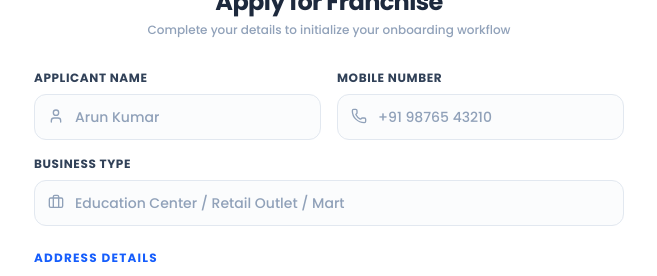
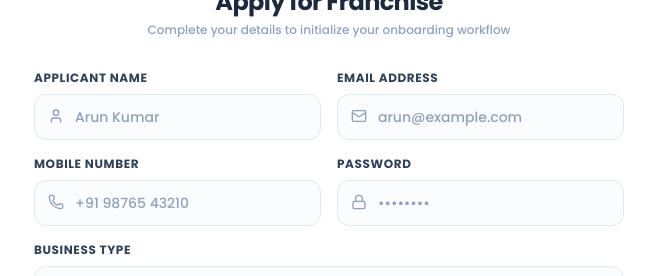
Before and after one commit to suriyanandhimalai555-prog/AVG_Franchise, a React (Vite) app in the folder client/: page /signup in a window 1280 px wide. Shown: the part 217-493 px from the top of the page, without its empty margins (311-968 px from the left). Built offline with nearby package versions, Linux system fonts and the light colour scheme; no server answers.

Commit message:
changes 2

```diff
--- a/client/src/pages/Signup.jsx
+++ b/client/src/pages/Signup.jsx
@@ -1,24 +1,31 @@
 import React, { useState } from 'react';
 import { useNavigate, Link } from 'react-router-dom';
-import { User, Phone, Briefcase, MapPin, Building, Home, Hash, ArrowRight, ShieldCheck, ChevronDown } from 'lucide-react';
+import { User, Phone, Mail, Lock, Briefcase, MapPin, Building, Home, Hash, ArrowRight, ShieldCheck, ChevronDown, Loader2, AlertCircle } from 'lucide-react';
 import Logo from '../assets/logo.png';
 import { INDIA_LOCATIONS } from '../data/indiaLocations';
+
+// Fallback handles Vite dev server proxy or standalone backend port
+const API_BASE_URL = import.meta.env.VITE_API_BASE_URL || 'http://localhost:5000';
 
 const Register = () => {
   const navigate = useNavigate();
 
   const [formData, setFormData] = useState({
     name: '',
+    email: '',
     mobile: '',
+    password: '',
     businessType: '',
     street: '',
     area: '',
     state: 'Tamil Nadu',
-    district: INDIA_LOCATIONS['Tamil Nadu'][0],
+    district: INDIA_LOCATIONS['Tamil Nadu'] ? INDIA_LOCATIONS['Tamil Nadu'][0] : '',
     pincode: ''
   });
 
-  // Dynamic district update on state selection
+  const [loading, setLoading] = useState(false);
+  const [error, setError] = useState(null);
+
   const handleStateChange = (e) => {
     const selectedState = e.target.value;
     const defaultDistrict = INDIA_LOCATIONS[selectedState] ? INDIA_LOCATIONS[selectedState][0] : '';
@@ -29,16 +36,54 @@ const Register = () => {
     });
   };
 
-  const handleSubmit = (e) => {
+  const handleSubmit = async (e) => {
     e.preventDefault();
-    navigate('/user');
+    setError(null);
+    setLoading(true);
+
+    try {
+      // Safe dynamic target URL
+      const targetUrl = API_BASE_URL.endsWith('/')
+        ? `${API_BASE_URL}api/auth/register-franchise`
+        : `${API_BASE_URL}/api/auth/register-franchise`;
+
+      const response = await fetch(targetUrl, {
+        method: 'POST',
+        headers: {
+          'Content-Type': 'application/json'
+        },
+        body: JSON.stringify(formData)
+      });
+
+      // Safely parse JSON response to prevent crashing on non-JSON HTML error responses
+      const contentType = response.headers.get('content-type');
+      let data = {};
+      if (contentType && contentType.includes('application/json')) {
+        data = await response.json();
+      } else {
+        throw new Error(`Server returned status ${response.status} (${response.statusText})`);
+      }
+
+      if (!response.ok) {
+        throw new Error(data.message || 'Franchise registration failed');
+      }
+
+      if (data.token) {
+        localStorage.setItem('token', data.token);
+      }
+
+      navigate(data.redirectTo || '/franchise');
+    } catch (err) {
+      setError(err.message);
+    } finally {
+      setLoading(false);
+    }
   };
 
   return (
     <div className="min-h-screen flex items-center justify-center bg-slate-50/80 p-4 py-8">
       <div className="w-full max-w-2xl bg-white rounded-3xl shadow-xl shadow-slate-200/60 border border-slate-100 p-8 sm:p-10">
 
-        {/* Header Branding */}
         <div className="flex flex-col items-center mb-8">
           <div className="p-3 bg-slate-50 rounded-2xl border border-slate-100 mb-3 shadow-inner">
             <img src={Logo} alt="AVG Franchise Logo" className="w-12 h-12 object-contain" />
@@ -55,10 +100,14 @@ const Register = () => {
           </p>
         </div>
 
-        {/* Form Container */}
+        {error && (
+          <div className="mb-6 p-4 rounded-xl bg-rose-50 border border-rose-100 text-rose-600 text-xs font-semibold flex items-center gap-2">
+            <AlertCircle className="w-4 h-4 shrink-0" />
+            <span>{error}</span>
+          </div>
+        )}
+
         <form onSubmit={handleSubmit} className="space-y-4">
-
-          {/* Personal & Business Info */}
           <div className="grid grid-cols-1 md:grid-cols-2 gap-4">
 
             <div>
@@ -80,6 +129,23 @@ const Register = () => {
 
             <div>
               <label className="block text-xs font-bold text-slate-700 uppercase tracking-wider mb-2">
+                Email Address
+              </label>
+              <div className="relative">
+                <Mail className="w-4 h-4 absolute left-3.5 top-3.5 text-slate-400 pointer-events-none" />
+                <input
+                  type="email"
+                  required
+                  placeholder="arun@example.com"
+                  value={formData.email}
+                  onChange={(e) => setFormData({ ...formData, email: e.target.value })}
+                  className="w-full pl-10 pr-4 py-3 text-sm bg-slate-50/50 border border-slate-200 rounded-xl font-medium text-slate-800 placeholder-slate-400 focus:outline-none focus:ring-2 focus:ring-blue-600/20 focus:border-blue-600 transition"
+                />
+              </div>
+            </div>
+
+            <div>
+              <label className="block text-xs font-bold text-slate-700 uppercase tracking-wider mb-2">
                 Mobile Number
               </label>
               <div className="relative">
@@ -90,6 +156,23 @@ const Register = () => {
                   placeholder="+91 98765 43210"
                   value={formData.mobile}
                   onChange={(e) => setFormData({ ...formData, mobile: e.target.value })}
+                  className="w-full pl-10 pr-4 py-3 text-sm bg-slate-50/50 border border-slate-200 rounded-xl font-medium text-slate-800 placeholder-slate-400 focus:outline-none focus:ring-2 focus:ring-blue-600/20 focus:border-blue-600 transition"
+                />
+              </div>
+            </div>
+
+            <div>
+              <label className="block text-xs font-bold text-slate-700 uppercase tracking-wider mb-2">
+                Password
+              </label>
+              <div className="relative">
+                <Lock className="w-4 h-4 absolute left-3.5 top-3.5 text-slate-400 pointer-events-none" />
+                <input
+                  type="password"
+                  required
+                  placeholder="••••••••"
+                  value={formData.password}
+                  onChange={(e) => setFormData({ ...formData, password: e.target.value })}
                   className="w-full pl-10 pr-4 py-3 text-sm bg-slate-50/50 border border-slate-200 rounded-xl font-medium text-slate-800 placeholder-slate-400 focus:outline-none focus:ring-2 focus:ring-blue-600/20 focus:border-blue-600 transition"
                 />
               </div>
@@ -114,7 +197,6 @@ const Register = () => {
 
           </div>
 
-          {/* Address Information Section */}
           <div className="pt-2">
             <span className="text-xs font-bold text-blue-600 uppercase tracking-widest block mb-3">Address Details</span>
 
@@ -154,7 +236,6 @@ const Register = () => {
                 </div>
               </div>
 
-              {/* State Select */}
               <div>
                 <label className="block text-xs font-bold text-slate-700 uppercase tracking-wider mb-2">
                   State
@@ -174,7 +255,6 @@ const Register = () => {
                 </div>
               </div>
 
-              {/* Dynamic District Select */}
               <div>
                 <label className="block text-xs font-bold text-slate-700 uppercase tracking-wider mb-2">
                   District
@@ -194,7 +274,6 @@ const Register = () => {
                 </div>
               </div>
 
-              {/* Pincode */}
               <div className="md:col-span-2">
                 <label className="block text-xs font-bold text-slate-700 uppercase tracking-wider mb-2">
                   Pincode
@@ -219,14 +298,23 @@ const Register = () => {
 
           <button
             type="submit"
-            className="w-full py-3.5 bg-blue-600 hover:bg-blue-700 text-white font-semibold rounded-xl shadow-lg shadow-blue-600/25 active:scale-[0.99] flex items-center justify-center gap-2 text-sm transition-all duration-150 mt-6"
+            disabled={loading}
+            className="w-full py-3.5 bg-blue-600 hover:bg-blue-700 text-white font-semibold rounded-xl shadow-lg shadow-blue-600/25 active:scale-[0.99] flex items-center justify-center gap-2 text-sm transition-all duration-150 mt-6 disabled:opacity-70 disabled:cursor-not-allowed"
           >
-            <span>Submit Application</span>
-            <ArrowRight className="w-4 h-4" />
+            {loading ? (
+              <>
+                <Loader2 className="w-4 h-4 animate-spin" />
+                <span>Submitting Application...</span>
+              </>
+            ) : (
+              <>
+                <span>Submit Application</span>
+                <ArrowRight className="w-4 h-4" />
+              </>
+            )}
           </button>
         </form>
 
-        {/* Footer Link & Security */}
         <div className="mt-8 pt-6 border-t border-slate-100 flex flex-col items-center gap-4">
           <p className="text-center text-xs text-slate-500 font-medium">
             Already registered?{' '}
```
Also changed, not shown: 2 other files (tests, documents, lock files or other folders).
